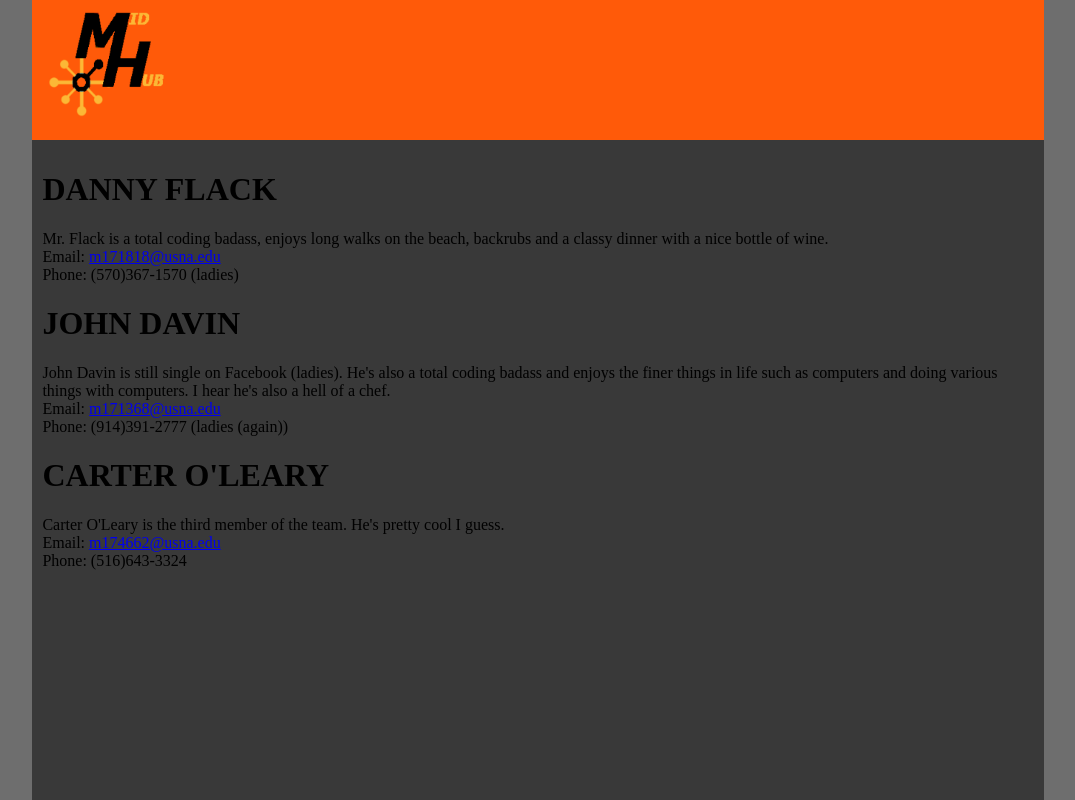
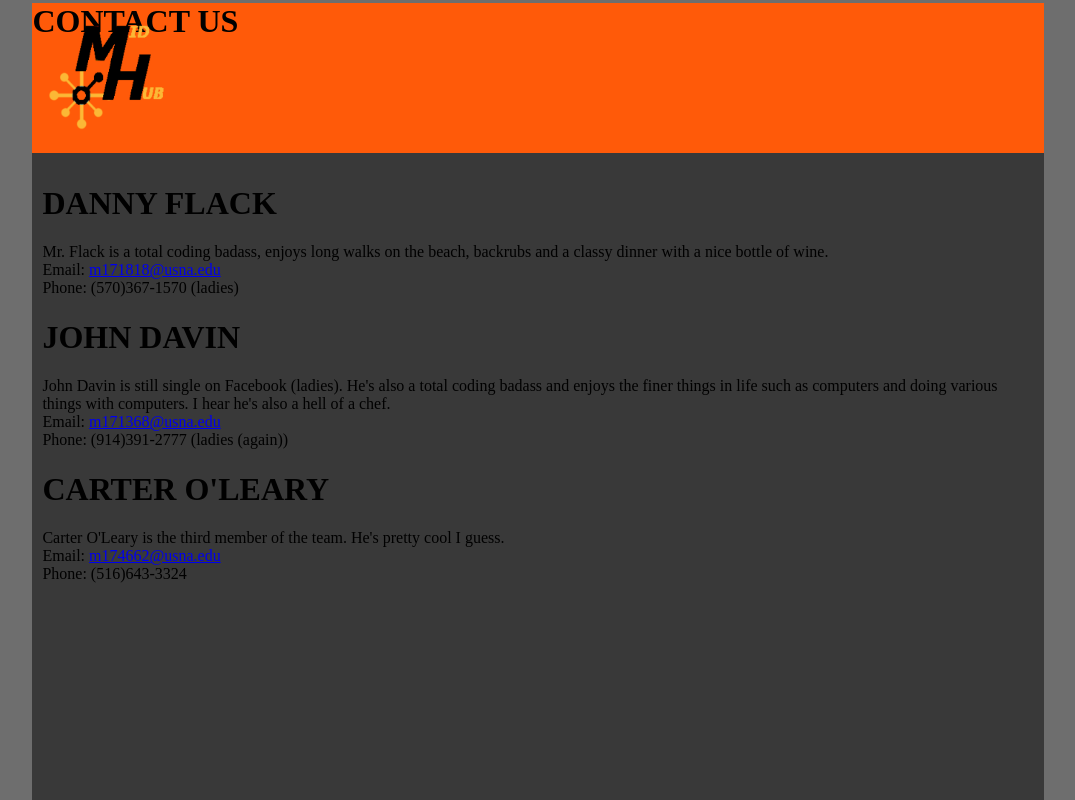
Before and after one commit to flakjacket95/it350-website, a plain HTML site: page contact.html in a window 1280 px wide. Shown: the top 800 px of the page, without its empty margins (102-1177 px from the left). Drawn offline with Linux system fonts and the light colour scheme.

Commit message:
contact
little changes

```diff
--- a/contact.html
+++ b/contact.html
@@ -6,14 +6,14 @@
 
 <head>
   <meta charset="utf-8" />
-  <title>MidHub</title>
+  <title>Contact Us</title>
   <link rel="stylesheet" type="text/css" href="styles.css">
 </head>
 
 <body>
 	<div class="header">
 		<a href="index.html" ><img src="logo.png" class="logo" alt="Logo" width="140" height="140"/></a>
-
+		<h1>CONTACT US</h1>
 	</div>
 
 	<div class="container">
```
